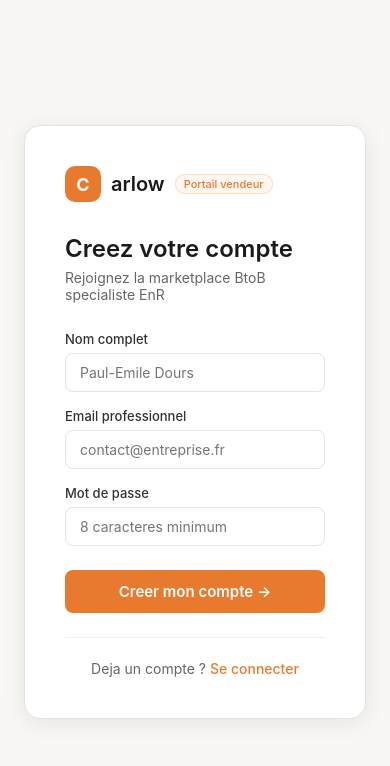
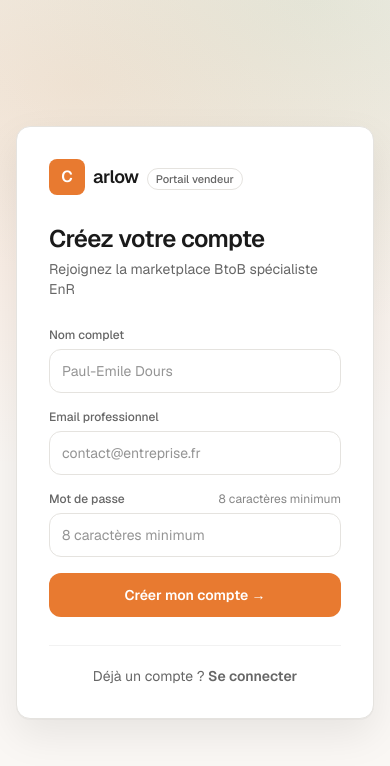
Before and after one commit to azerrh/carlow-onboarding, a Next.js app: page /register in a window 390 px wide. Shown: the top 766 px of the page. Built offline with nearby package versions, Linux system fonts and the light colour scheme.

Commit message:
fix: design register page corrige

```diff
--- a/package.json
+++ b/package.json
@@ -6,7 +6,7 @@
     "dev": "next dev",
     "build": "prisma generate && next build",
     "start": "next start",
-    "lint": "next lint"
+    "lint": "eslint ."
   },
   "dependencies": {
     "@hookform/resolvers": "^5.2.2",
--- a/src/app/(auth)/login/page.tsx
+++ b/src/app/(auth)/login/page.tsx
@@ -1,6 +1,11 @@
 "use client";
 import { useState } from "react";
 import { useRouter } from "next/navigation";
+import { Brand } from "@/components/ui/Brand";
+import { Card } from "@/components/ui/Card";
+import { Button } from "@/components/ui/Button";
+import { Input } from "@/components/ui/Input";
+import { Field } from "@/components/ui/Field";
 
 export default function LoginPage() {
   const router = useRouter();
@@ -29,61 +34,56 @@ export default function LoginPage() {
   }
 
   return (
-    <div style={{display:"flex",minHeight:"100vh",background:"#f9f7f4",alignItems:"center",justifyContent:"center"}}>
-      <div style={{width:"100%",maxWidth:420,background:"white",borderRadius:16,padding:40,boxShadow:"0 4px 24px rgba(0,0,0,0.08)",border:"1px solid #e5e3df"}}>
-        <div style={{display:"flex",alignItems:"center",gap:10,marginBottom:32}}>
-          <div style={{width:36,height:36,background:"#E87A30",borderRadius:10,display:"flex",alignItems:"center",justifyContent:"center",color:"white",fontWeight:700,fontSize:18}}>C</div>
-          <span style={{fontWeight:600,fontSize:20,color:"#1a1a1a"}}>arlow</span>
-          <span style={{background:"#fff7f0",color:"#E87A30",fontSize:11,padding:"2px 8px",borderRadius:20,fontWeight:500,border:"1px solid #ffd9b8"}}>Portail vendeur</span>
-        </div>
+    <div className="portal-page grid min-h-screen place-items-center px-4 py-10">
+      <Card className="w-full max-w-[440px] p-8 sm:p-10">
+        <Brand className="mb-7" />
 
-        <h1 style={{fontSize:24,fontWeight:600,color:"#1a1a1a",margin:"0 0 6px"}}>Bon retour !</h1>
-        <p style={{color:"#666",fontSize:14,margin:"0 0 28px"}}>Connectez-vous a votre espace vendeur</p>
+        <h1 className="text-2xl font-semibold tracking-tight">Bon retour !</h1>
+        <p className="mt-1 text-sm text-[rgb(var(--muted))]">
+          Connectez-vous à votre espace vendeur
+        </p>
 
-        <form onSubmit={handleSubmit}>
-          <div style={{marginBottom:16}}>
-            <label style={{fontSize:13,fontWeight:500,color:"#333",display:"block",marginBottom:6}}>Email professionnel</label>
-            <input
+        <form onSubmit={handleSubmit} className="mt-7 space-y-4">
+          <Field label="Email professionnel">
+            <Input
               type="email"
               value={email}
-              onChange={e=>setEmail(e.target.value)}
+              onChange={(e) => setEmail(e.target.value)}
               placeholder="contact@entreprise.fr"
               required
-              style={{width:"100%",padding:"10px 14px",borderRadius:8,border:"1.5px solid #e5e3df",fontSize:14,outline:"none",boxSizing:"border-box" as const,fontFamily:"inherit",color:"#1a1a1a",background:"white"}}
+              autoComplete="email"
             />
-          </div>
-          <div style={{marginBottom:24}}>
-            <label style={{fontSize:13,fontWeight:500,color:"#333",display:"block",marginBottom:6}}>Mot de passe</label>
-            <input
+          </Field>
+
+          <Field label="Mot de passe">
+            <Input
               type="password"
               value={password}
-              onChange={e=>setPassword(e.target.value)}
+              onChange={(e) => setPassword(e.target.value)}
               placeholder="Votre mot de passe"
               required
-              style={{width:"100%",padding:"10px 14px",borderRadius:8,border:"1.5px solid #e5e3df",fontSize:14,outline:"none",boxSizing:"border-box" as const,fontFamily:"inherit",color:"#1a1a1a",background:"white"}}
+              autoComplete="current-password"
             />
-          </div>
+          </Field>
 
           {error && (
-            <div style={{background:"#fff0f0",color:"#cc0000",padding:"10px 14px",borderRadius:8,fontSize:13,marginBottom:16,border:"1px solid #ffd0d0"}}>
+            <div className="rounded-xl border border-red-200 bg-red-50 px-3 py-2 text-sm text-red-700">
               {error}
             </div>
           )}
 
-          <button
-            type="submit"
-            disabled={loading}
-            style={{width:"100%",padding:"12px",background:loading?"#f0a070":"#E87A30",color:"white",border:"none",borderRadius:8,fontSize:15,fontWeight:600,cursor:"pointer",fontFamily:"inherit"}}
-          >
+          <Button type="submit" disabled={loading} className="w-full">
             {loading ? "Connexion..." : "Se connecter →"}
-          </button>
+          </Button>
         </form>
 
-        <div style={{textAlign:"center",marginTop:24,paddingTop:20,borderTop:"1px solid #f1efe8"}}>
-          <span style={{fontSize:14,color:"#666"}}>Pas encore de compte ? </span>
-          <a href="/register" style={{fontSize:14,fontWeight:500,color:"#E87A30",textDecoration:"none"}}>Creer un compte</a>
+        <div className="mt-7 border-t border-black/5 pt-5 text-center text-sm text-[rgb(var(--muted))]">
+          <span>Pas encore de compte ? </span>
+          <a className="font-semibold text-[rgb(var(--primary))]" href="/register">
+            Créer un compte
+          </a>
         </div>
-      </div>
+      </Card>
     </div>
   );
 }
--- a/src/app/(auth)/register/page.tsx
+++ b/src/app/(auth)/register/page.tsx
@@ -1,6 +1,11 @@
 "use client";
 import { useState } from "react";
 import { useRouter } from "next/navigation";
+import { Brand } from "@/components/ui/Brand";
+import { Card } from "@/components/ui/Card";
+import { Button } from "@/components/ui/Button";
+import { Input } from "@/components/ui/Input";
+import { Field } from "@/components/ui/Field";
 
 export default function RegisterPage() {
   const router = useRouter();
@@ -30,84 +35,101 @@ export default function RegisterPage() {
   }
 
   return (
-    <div style={{display:"flex",minHeight:"100vh",background:"#f9f7f4"}}>
-      <div style={{flex:1,display:"none",background:"linear-gradient(135deg,#E87A30,#c4621a)",padding:48,flexDirection:"column",justifyContent:"center",alignItems:"flex-start"}}>
-        <div style={{color:"white"}}>
-          <div style={{fontSize:32,fontWeight:700,marginBottom:16}}>Carlow</div>
-          <div style={{fontSize:18,opacity:.9,marginBottom:24}}>Marketplace BtoB specialiste EnR</div>
-          <div style={{fontSize:14,opacity:.8,lineHeight:1.8}}>
-            Vendez vos equipements photovoltaiques,<br/>
-            pompes a chaleur, biomasse et plus encore.
+    <div className="portal-page grid min-h-screen lg:grid-cols-2">
+      <div className="hidden lg:flex flex-col justify-center px-14 py-12">
+        <div className="max-w-xl">
+          <div className="inline-flex items-center gap-2 rounded-2xl border border-white/15 bg-white/10 px-4 py-2 text-white backdrop-blur">
+            <div className="h-8 w-8 rounded-lg bg-white/15 grid place-items-center font-semibold">
+              C
+            </div>
+            <div className="font-semibold tracking-tight">Carlow</div>
+          </div>
+
+          <h2 className="mt-8 text-4xl font-semibold tracking-tight text-[rgb(var(--fg))]">
+            Rejoignez le portail vendeur
+          </h2>
+          <p className="mt-3 text-base text-[rgb(var(--muted))] max-w-lg">
+            Onboarding rapide, vérifications automatiques et suivi clair de votre dossier.
+          </p>
+
+          <div className="mt-8 grid grid-cols-2 gap-4 text-sm">
+            <div className="rounded-2xl border border-[rgb(var(--border))] bg-white/70 p-4">
+              <div className="font-semibold">Vérification TVA (VIES)</div>
+              <div className="mt-1 text-[rgb(var(--muted))]">
+                Validation et pré-remplissage quand possible.
+              </div>
+            </div>
+            <div className="rounded-2xl border border-[rgb(var(--border))] bg-white/70 p-4">
+              <div className="font-semibold">Suivi de progression</div>
+              <div className="mt-1 text-[rgb(var(--muted))]">
+                Étapes claires du dossier jusqu’à la soumission.
+              </div>
+            </div>
           </div>
         </div>
       </div>
 
-      <div style={{flex:1,display:"flex",alignItems:"center",justifyContent:"center",padding:24}}>
-        <div style={{width:"100%",maxWidth:420,background:"white",borderRadius:16,padding:40,boxShadow:"0 4px 24px rgba(0,0,0,0.08)",border:"1px solid #e5e3df"}}>
-          <div style={{display:"flex",alignItems:"center",gap:10,marginBottom:32}}>
-            <div style={{width:36,height:36,background:"#E87A30",borderRadius:10,display:"flex",alignItems:"center",justifyContent:"center",color:"white",fontWeight:700,fontSize:18}}>C</div>
-            <span style={{fontWeight:600,fontSize:20,color:"#1a1a1a"}}>arlow</span>
-            <span style={{background:"#fff7f0",color:"#E87A30",fontSize:11,padding:"2px 8px",borderRadius:20,fontWeight:500,border:"1px solid #ffd9b8"}}>Portail vendeur</span>
-          </div>
+      <div className="grid place-items-center px-4 py-10">
+        <Card className="w-full max-w-[440px] p-8 sm:p-10">
+          <Brand className="mb-7" />
 
-          <h1 style={{fontSize:24,fontWeight:600,color:"#1a1a1a",margin:"0 0 6px"}}>Creez votre compte</h1>
-          <p style={{color:"#666",fontSize:14,margin:"0 0 28px"}}>Rejoignez la marketplace BtoB specialiste EnR</p>
+          <h1 className="text-2xl font-semibold tracking-tight">
+            Créez votre compte
+          </h1>
+          <p className="mt-1 text-sm text-[rgb(var(--muted))]">
+            Rejoignez la marketplace BtoB spécialiste EnR
+          </p>
 
-          <form onSubmit={handleSubmit}>
-            <div style={{marginBottom:16}}>
-              <label style={{fontSize:13,fontWeight:500,color:"#333",display:"block",marginBottom:6}}>Nom complet</label>
-              <input
+          <form onSubmit={handleSubmit} className="mt-7 space-y-4">
+            <Field label="Nom complet">
+              <Input
                 value={name}
-                onChange={e=>setName(e.target.value)}
+                onChange={(e) => setName(e.target.value)}
                 placeholder="Paul-Emile Dours"
                 required
-                style={{width:"100%",padding:"10px 14px",borderRadius:8,border:"1.5px solid #e5e3df",fontSize:14,outline:"none",boxSizing:"border-box" as const,fontFamily:"inherit"}}
+                autoComplete="name"
               />
-            </div>
-            <div style={{marginBottom:16}}>
-              <label style={{fontSize:13,fontWeight:500,color:"#333",display:"block",marginBottom:6}}>Email professionnel</label>
-              <input
+            </Field>
+            <Field label="Email professionnel">
+              <Input
                 type="email"
                 value={email}
-                onChange={e=>setEmail(e.target.value)}
+                onChange={(e) => setEmail(e.target.value)}
                 placeholder="contact@entreprise.fr"
                 required
-                style={{width:"100%",padding:"10px 14px",borderRadius:8,border:"1.5px solid #e5e3df",fontSize:14,outline:"none",boxSizing:"border-box" as const,fontFamily:"inherit"}}
+                autoComplete="email"
               />
-            </div>
-            <div style={{marginBottom:24}}>
-              <label style={{fontSize:13,fontWeight:500,color:"#333",display:"block",marginBottom:6}}>Mot de passe</label>
-              <input
+            </Field>
+            <Field label="Mot de passe" hint="8 caractères minimum">
+              <Input
                 type="password"
                 value={password}
-                onChange={e=>setPassword(e.target.value)}
-                placeholder="8 caracteres minimum"
+                onChange={(e) => setPassword(e.target.value)}
+                placeholder="8 caractères minimum"
                 required
                 minLength={8}
-                style={{width:"100%",padding:"10px 14px",borderRadius:8,border:"1.5px solid #e5e3df",fontSize:14,outline:"none",boxSizing:"border-box" as const,fontFamily:"inherit"}}
+                autoComplete="new-password"
               />
-            </div>
+            </Field>
 
             {error && (
-              <div style={{background:"#fff0f0",color:"#cc0000",padding:"10px 14px",borderRadius:8,fontSize:13,marginBottom:16,border:"1px solid #ffd0d0"}}>
+              <div className="rounded-xl border border-red-200 bg-red-50 px-3 py-2 text-sm text-red-700">
                 {error}
               </div>
             )}
 
-            <button
-              type="submit"
-              disabled={loading}
-              style={{width:"100%",padding:"12px",background:loading?"#f0a070":"#E87A30",color:"white",border:"none",borderRadius:8,fontSize:15,fontWeight:600,cursor:"pointer",fontFamily:"inherit"}}
-            >
-              {loading ? "Creation en cours..." : "Creer mon compte →"}
-            </button>
+            <Button type="submit" disabled={loading} className="w-full">
+              {loading ? "Création en cours..." : "Créer mon compte →"}
+            </Button>
           </form>
 
-          <div style={{textAlign:"center",marginTop:24,paddingTop:20,borderTop:"1px solid #f1efe8"}}>
-            <span style={{fontSize:14,color:"#666"}}>Deja un compte ? </span>
-            <a href="/login" style={{fontSize:14,fontWeight:500,color:"#E87A30",textDecoration:"none"}}>Se connecter</a>
+          <div className="mt-7 border-t border-black/5 pt-5 text-center text-sm text-[rgb(var(--muted))]">
+            <span>Déjà un compte ? </span>
+            <a className="font-semibold text-[rgb(var(--primary))]" href="/login">
+              Se connecter
+            </a>
           </div>
-        </div>
+        </Card>
       </div>
     </div>
   );
--- a/src/app/globals.css
+++ b/src/app/globals.css
@@ -1,12 +1,63 @@
-*, *::before, *::after {
+@import "tailwindcss";
+
+:root {
+  color-scheme: light;
+
+  --bg: 250 247 244; /* #f9f7f4 */
+  --fg: 26 26 26; /* #1a1a1a */
+  --muted: 102 102 102; /* #666 */
+  --border: 229 227 223; /* #e5e3df */
+
+  --card: 255 255 255;
+  --primary: 232 122 48; /* #E87A30 */
+  --primary-contrast: 255 255 255;
+  --success: 34 160 107; /* #22a06b */
+  --danger: 204 0 0; /* #cc0000 */
+
+  --radius: 14px;
+}
+
+*,
+*::before,
+*::after {
   box-sizing: border-box;
-  margin: 0;
-  padding: 0;
+}
+
+html,
+body {
+  height: 100%;
 }
 
 body {
-  font-family: -apple-system, BlinkMacSystemFont, "Segoe UI", Roboto, sans-serif;
-  background: #f9f7f4;
-  color: #1a1a1a;
+  margin: 0;
+  background: rgb(var(--bg));
+  color: rgb(var(--fg));
   -webkit-font-smoothing: antialiased;
+  -moz-osx-font-smoothing: grayscale;
+  font-family: var(--font-geist-sans), ui-sans-serif, system-ui, -apple-system,
+    "Segoe UI", Roboto, Arial, "Noto Sans", "Apple Color Emoji",
+    "Segoe UI Emoji";
 }
+
+a {
+  color: inherit;
+  text-decoration: none;
+}
+
+::selection {
+  background: rgba(var(--primary) / 0.22);
+}
+
+.portal-page {
+  min-height: 100vh;
+  background:
+    radial-gradient(1200px 700px at 20% 10%, rgba(var(--primary) / 0.14), transparent 55%),
+    radial-gradient(900px 540px at 80% 0%, rgba(var(--success) / 0.10), transparent 60%),
+    rgb(var(--bg));
+}
+
+.card-shadow {
+  box-shadow:
+    0 1px 0 rgba(0, 0, 0, 0.03),
+    0 16px 40px rgba(0, 0, 0, 0.08);
+}
--- /dev/null
+++ b/src/components/ui/Brand.tsx
@@ -0,0 +1,32 @@
+"use client";
+
+import { cn } from "@/lib/cn";
+
+export function Brand({
+  variant = "default",
+  className,
+}: {
+  variant?: "default" | "compact";
+  className?: string;
+}) {
+  return (
+    <div className={cn("flex items-center gap-2", className)}>
+      <div
+        className={cn(
+          "grid place-items-center rounded-lg bg-[rgb(var(--primary))] text-white font-semibold",
+          variant === "compact" ? "h-7 w-7 text-sm" : "h-9 w-9 text-base",
+        )}
+      >
+        C
+      </div>
+      <div className="flex items-baseline gap-2">
+        <span className="text-lg font-semibold tracking-tight">arlow</span>
+        {variant === "default" && (
+          <span className="rounded-full border border-[rgb(var(--border))] bg-white/70 px-2 py-0.5 text-[11px] font-medium text-[rgb(var(--muted))]">
+            Portail vendeur
+          </span>
+        )}
+      </div>
+    </div>
+  );
+}
--- /dev/null
+++ b/src/components/ui/Button.tsx
@@ -0,0 +1,38 @@
+"use client";
+
+import type { ButtonHTMLAttributes } from "react";
+import { cn } from "@/lib/cn";
+
+type Variant = "primary" | "secondary" | "ghost";
+type Size = "sm" | "md";
+
+export function Button({
+  className,
+  variant = "primary",
+  size = "md",
+  disabled,
+  ...props
+}: ButtonHTMLAttributes<HTMLButtonElement> & {
+  variant?: Variant;
+  size?: Size;
+}) {
+  return (
+    <button
+      disabled={disabled}
+      className={cn(
+        "inline-flex items-center justify-center gap-2 rounded-xl font-semibold transition",
+        "focus-visible:outline-none focus-visible:ring-2 focus-visible:ring-[rgb(var(--primary))]/40 focus-visible:ring-offset-2 focus-visible:ring-offset-transparent",
+        disabled ? "opacity-60 cursor-not-allowed" : "cursor-pointer",
+        size === "sm" ? "h-9 px-3 text-sm" : "h-11 px-4 text-sm",
+        variant === "primary" &&
+          "bg-[rgb(var(--primary))] text-[rgb(var(--primary-contrast))] hover:brightness-[0.98] active:brightness-[0.95]",
+        variant === "secondary" &&
+          "border border-[rgb(var(--border))] bg-white text-[rgb(var(--fg))] hover:bg-black/[0.02]",
+        variant === "ghost" &&
+          "text-[rgb(var(--muted))] hover:bg-black/[0.03]",
+        className,
+      )}
+      {...props}
+    />
+  );
+}
--- /dev/null
+++ b/src/components/ui/Card.tsx
@@ -0,0 +1,16 @@
+"use client";
+
+import type { HTMLAttributes } from "react";
+import { cn } from "@/lib/cn";
+
+export function Card({ className, ...props }: HTMLAttributes<HTMLDivElement>) {
+  return (
+    <div
+      className={cn(
+        "card-shadow rounded-[var(--radius)] border border-[rgb(var(--border))] bg-white",
+        className,
+      )}
+      {...props}
+    />
+  );
+}
--- /dev/null
+++ b/src/components/ui/Field.tsx
@@ -0,0 +1,30 @@
+"use client";
+
+import type { ReactNode } from "react";
+import { cn } from "@/lib/cn";
+
+export function Field({
+  label,
+  hint,
+  children,
+  className,
+}: {
+  label: string;
+  hint?: string;
+  children: ReactNode;
+  className?: string;
+}) {
+  return (
+    <div className={cn("space-y-1.5", className)}>
+      <div className="flex items-baseline justify-between gap-3">
+        <label className="text-xs font-medium text-[rgb(var(--muted))]">
+          {label}
+        </label>
+        {hint && (
+          <span className="text-xs text-[rgb(var(--muted))]/80">{hint}</span>
+        )}
+      </div>
+      {children}
+    </div>
+  );
+}
--- /dev/null
+++ b/src/components/ui/Input.tsx
@@ -0,0 +1,22 @@
+"use client";
+
+import type { InputHTMLAttributes } from "react";
+import { cn } from "@/lib/cn";
+
+export function Input({
+  className,
+  ...props
+}: InputHTMLAttributes<HTMLInputElement>) {
+  return (
+    <input
+      className={cn(
+        "h-11 w-full rounded-xl border border-[rgb(var(--border))] bg-white px-3 text-sm text-[rgb(var(--fg))]",
+        "placeholder:text-[rgb(var(--muted))]/70",
+        "outline-none transition",
+        "focus:border-[rgb(var(--primary))]/60 focus:ring-4 focus:ring-[rgb(var(--primary))]/15",
+        className,
+      )}
+      {...props}
+    />
+  );
+}
--- /dev/null
+++ b/src/lib/cn.ts
@@ -0,0 +1,3 @@
+export function cn(...values: Array<string | false | null | undefined>) {
+  return values.filter(Boolean).join(" ");
+}
```
Also changed, not shown: src/app/(dashboard)/dashboard/page.tsx (+113 -47 lines), src/components/onboarding/ViesChecker.tsx (+24 -20 lines).
